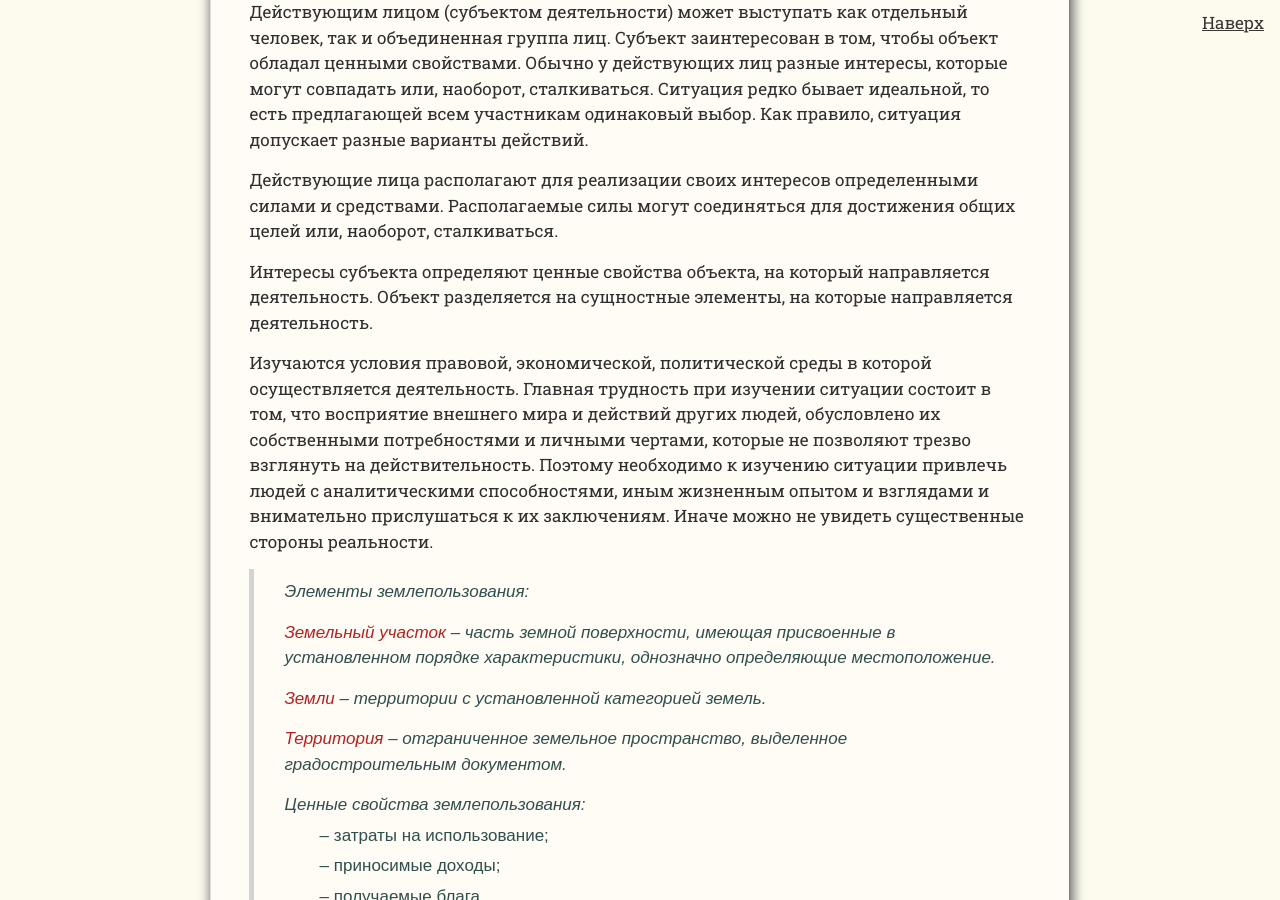
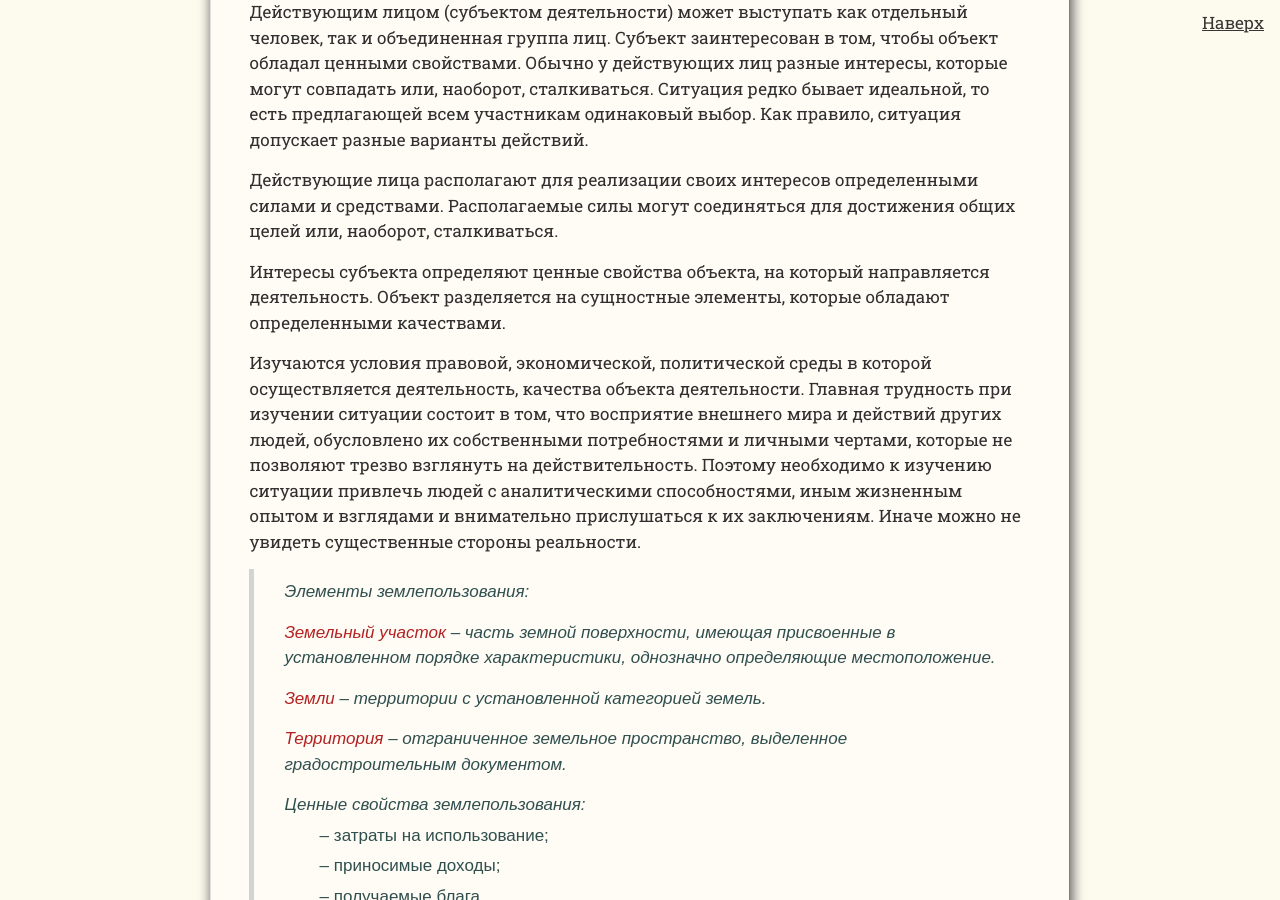
Before and after one commit to SergSi/land-use-art, a Jekyll site: the page built from _posts/2024-12-15-alhimia.md, in a window 1280 px wide and 900 px high, scrolled down 5886 px. Built offline with Jekyll 4.4.1, drawn with Linux system fonts in a browser that asks for light colours; some web fonts are replaced.

Commit message:
Update 2024-12-15-alhimia.md

```diff
--- a/_posts/2024-12-15-alhimia.md
+++ b/_posts/2024-12-15-alhimia.md
@@ -124,9 +124,9 @@ file-1="Алхимия.png" caption-1="Схема Великого алхими
 
 Действующие лица располагают для реализации своих интересов определенными силами и средствами. Располагаемые силы могут соединяться для достижения общих целей или, наоборот, сталкиваться.
 
-Интересы субъекта определяют ценные свойства объекта, на который направляется деятельность. Объект разделяется на сущностные элементы, на которые направляется деятельность.
+Интересы субъекта определяют ценные свойства объекта, на который направляется деятельность. Объект разделяется на сущностные элементы, которые обладают определенными качествами.
 
-Изучаются условия правовой, экономической, политической среды в которой осуществляется деятельность. Главная трудность при изучении ситуации состоит в том, что восприятие внешнего мира и действий других людей, обусловлено их собственными потребностями и личными чертами, которые не позволяют трезво взглянуть на действительность. Поэтому необходимо к изучению ситуации привлечь людей с аналитическими способностями, иным жизненным опытом и взглядами и внимательно прислушаться к их заключениям. Иначе можно не увидеть существенные стороны реальности.
+Изучаются условия правовой, экономической, политической среды в которой осуществляется деятельность, качества объекта деятельности.  Главная трудность при изучении ситуации состоит в том, что восприятие внешнего мира и действий других людей, обусловлено их собственными потребностями и личными чертами, которые не позволяют трезво взглянуть на действительность. Поэтому необходимо к изучению ситуации привлечь людей с аналитическими способностями, иным жизненным опытом и взглядами и внимательно прислушаться к их заключениям. Иначе можно не увидеть существенные стороны реальности.
 
 > Элементы землепользования:
 >
```
